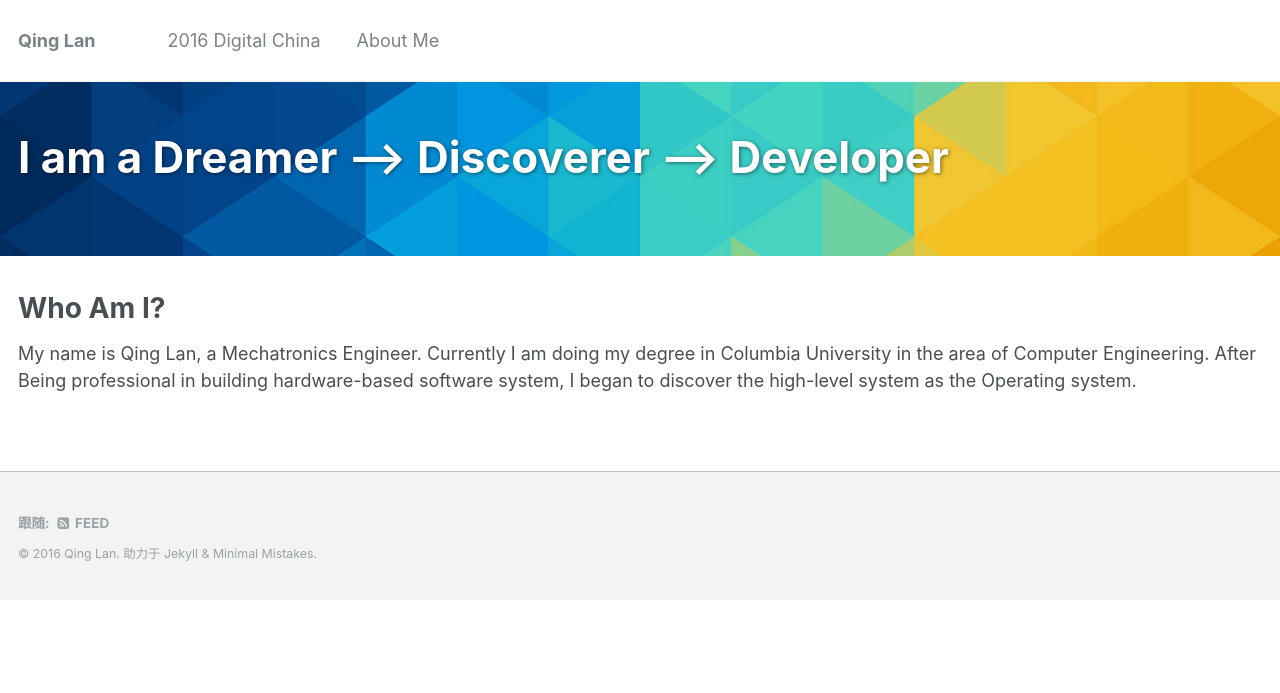
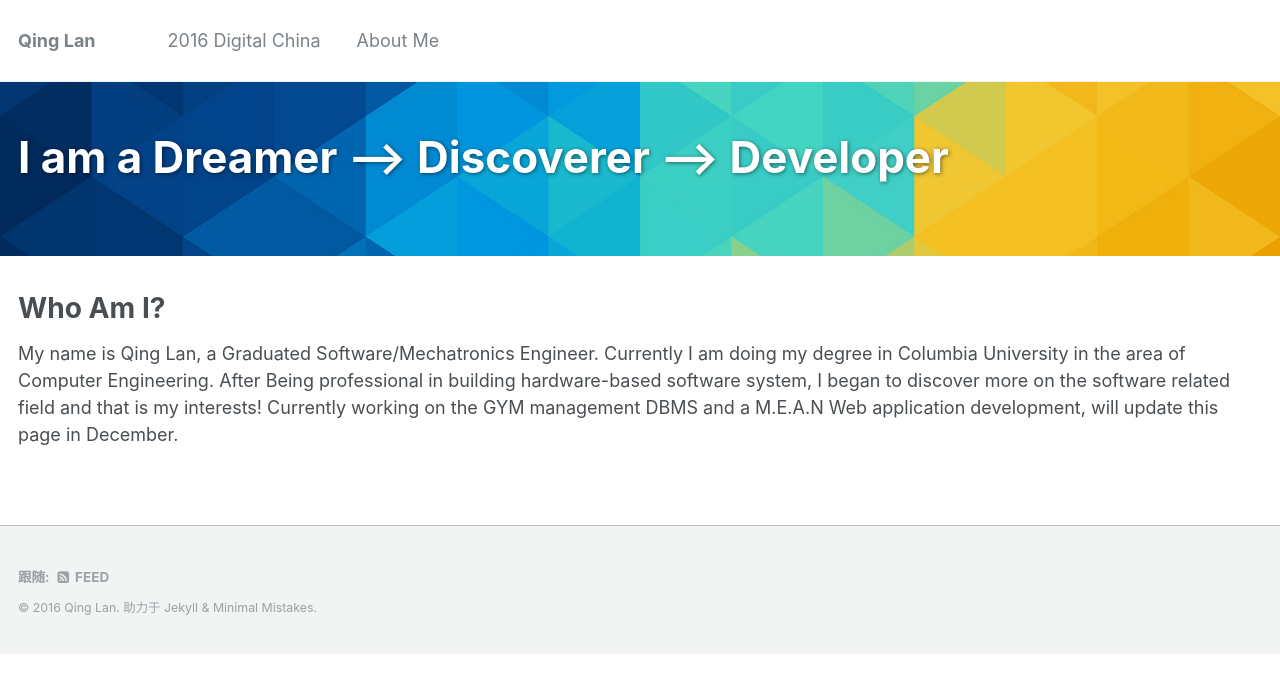
Before and after one commit to lanking520/lanking520.github.io, a Jekyll site: the page built from _pages/me.md, in a window 1280 px wide. Shown: the top 693 px of the page. Built offline with Jekyll 4.4.1, drawn with Linux system fonts in a browser that asks for light colours.

Commit message:
Update me.md

```diff
--- a/_pages/me.md
+++ b/_pages/me.md
@@ -9,4 +9,4 @@ header:
 
 # Who Am I?
 
-My name is Qing Lan, a Mechatronics Engineer. Currently I am doing my degree in Columbia University in the area of Computer Engineering. After Being professional in building hardware-based software system, I began to discover the high-level system as the Operating system.
+My name is Qing Lan, a Graduated Software/Mechatronics Engineer. Currently I am doing my degree in Columbia University in the area of Computer Engineering. After Being professional in building hardware-based software system, I began to discover more on the software related field and that is my interests! Currently working on the GYM management DBMS and a M.E.A.N Web application development, will update this page in December.
```
